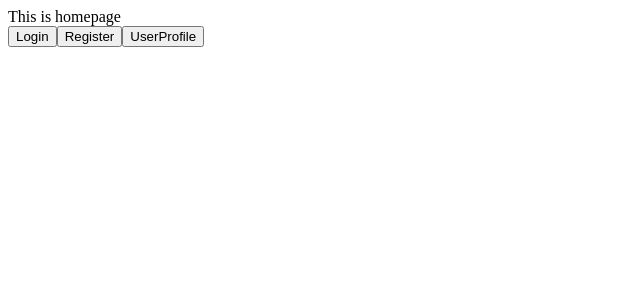
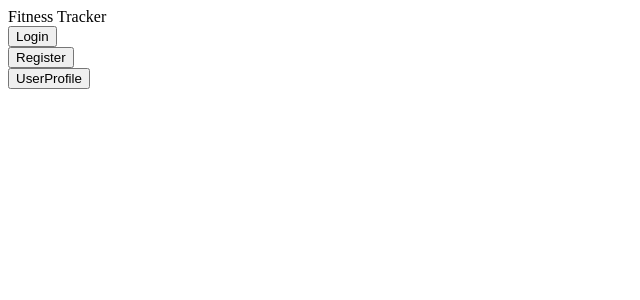
Before and after one commit to team-nodebase-mvp/fitness-tracker, a React app: page / in a window 1280 px wide. Shown: the top 300 px of the page, without its empty margins (0-640 px from the left). Built offline with nearby package versions, Linux system fonts and the light colour scheme; the HTML template or start-up script is replaced by a standard one.

Commit message:
fixed convertDate error in form

```diff
--- a/react-client/src/components/Form.jsx
+++ b/react-client/src/components/Form.jsx
@@ -48,7 +48,7 @@ class Form extends React.Component {
     const userObj = {
       email: this.props.email,
       userHistoryObj: {
-        date: convertDate(new Date()),
+        date: new Date(),
         timestamp: Date.now(),
         exerciseCategory: s.exerciseCategory,
         custom: s.custom,
--- a/react-client/src/components/Homepage.jsx
+++ b/react-client/src/components/Homepage.jsx
@@ -1,10 +1,14 @@
 import React from 'react';
 
 const Homepage = (props) => (
-  <div>
-      <div>This is homepage</div>
-      <button value="login" onClick={(e) => props.clickHandler(e)}>Login</button>
-      <button value="register" onClick={(e) => props.clickHandler(e)}>Register</button>
+  <div id="homepage" className="page">
+      <div id="homepage_title">Fitness Tracker</div>
+      <div>
+        <button value="login" onClick={(e) => props.clickHandler(e)}>Login</button>
+      </div>
+      <div>
+        <button value="register" onClick={(e) => props.clickHandler(e)}>Register</button>
+      </div>
       <button value="userprofile" onClick={(e) => props.clickHandler(e)}>UserProfile</button>
   </div>
 )
```
Also changed, not shown: 1 other file (tests, documents, lock files or other folders).
